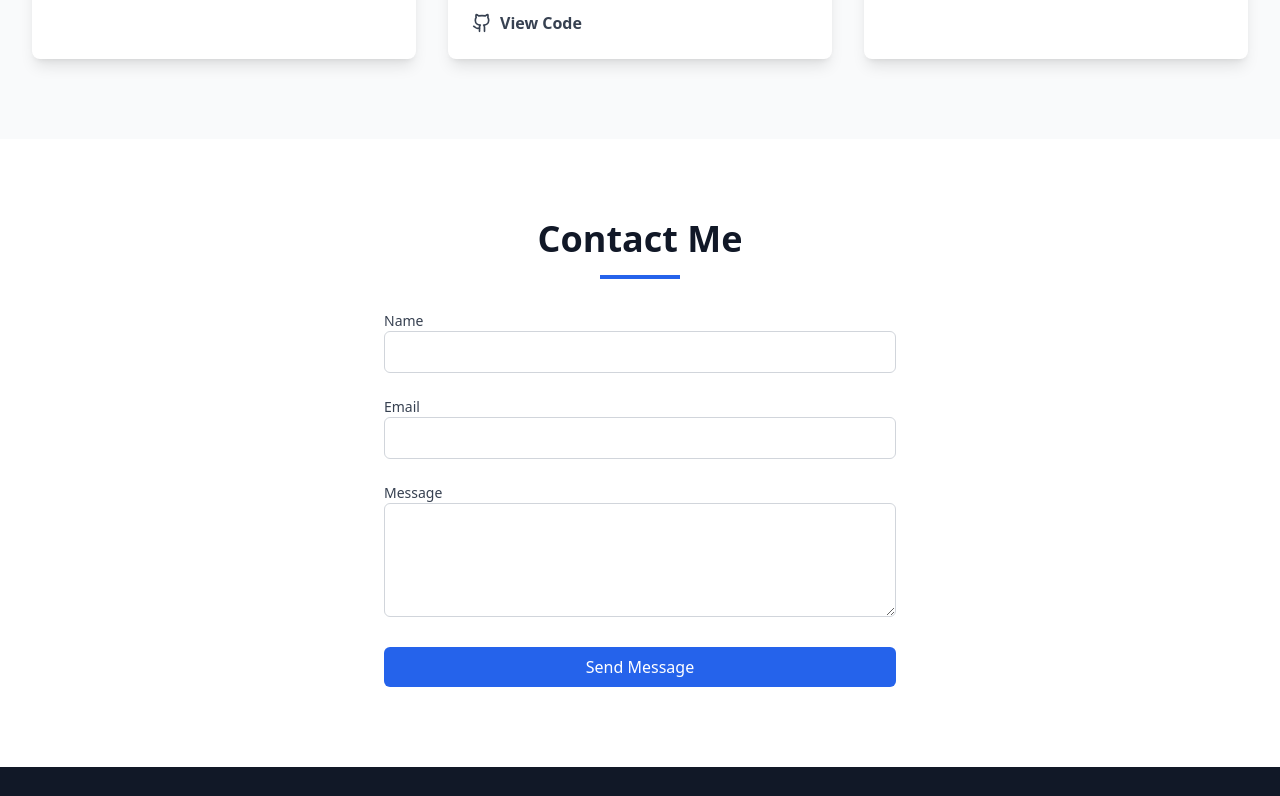
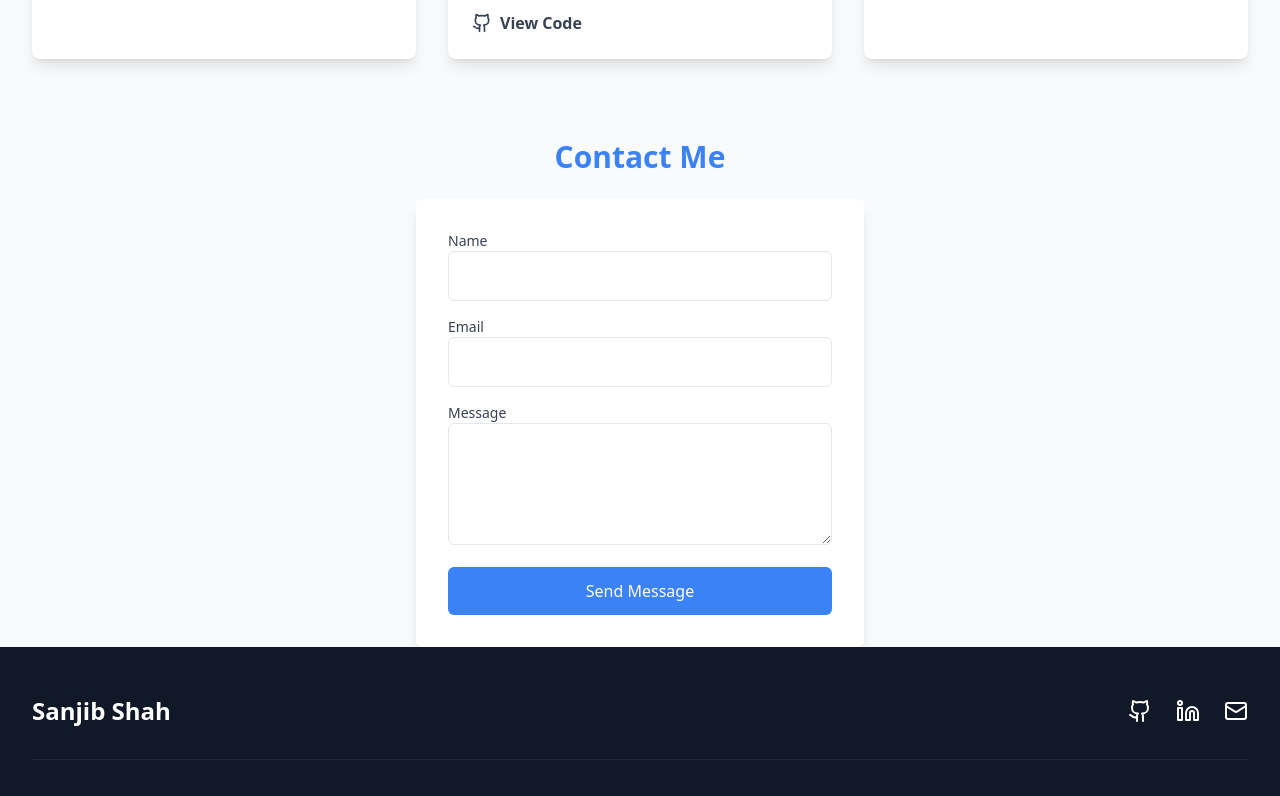
Before and after one commit to SanjibShah1/portfolio-website, a React (Vite) app: page / in a window 1280 px wide. Shown: the part 3540-4336 px from the top of the page. Built offline with nearby package versions, Linux system fonts and the light colour scheme.

Commit message:
modified12

```diff
--- a/src/components/Contact.tsx
+++ b/src/components/Contact.tsx
@@ -1,61 +1,65 @@
 import React, { useState } from 'react';
 import emailjs from 'emailjs-com';
-import toast from 'react-hot-toast';
 
-const Contact = () => {
+const ContactForm = () => {
+  // State variables to hold form data
   const [formData, setFormData] = useState({
     name: '',
     email: '',
     message: ''
   });
-  const [isSubmitting, setIsSubmitting] = useState(false);
 
-  // Handle input change
-  const handleInputChange = (e) => {
+  const [status, setStatus] = useState('');
+
+  // Handle form data change
+  const handleChange = (e) => {
     const { name, value } = e.target;
-    setFormData((prevData) => ({
-      ...prevData,
+    setFormData({
+      ...formData,
       [name]: value
-    }));
+    });
   };
 
   // Handle form submission
   const handleSubmit = (e) => {
     e.preventDefault();
-    setIsSubmitting(true);
 
-    // Send email using emailjs
+    const templateParams = {
+      from_name: formData.name,
+      from_email: formData.email,
+      message: formData.message
+    };
+
+    // Email.js service sending
     emailjs
-      .sendForm(
-        'service_mpeau16',  // Replace with your service ID
-        'template_g33pphx',  // Replace with your template ID
-        e.target,
-        'IZnv9ZStkrPrlpSVs'      // Replace with your user ID
+      .send(
+        'service_mpeau16',        // Replace with your service ID
+        'template_g33pphx',        // Replace with your template ID
+        templateParams,
+        'IZnv9ZStkrPrlpSVs'             // Replace with your user ID
       )
       .then(
         (response) => {
-          console.log('SUCCESS:', response);
-          toast.success('Message sent successfully!');
-          setFormData({ name: '', email: '', message: '' }); // Reset form
+          console.log('Success:', response);
+          setStatus('Message sent successfully!');
+          setFormData({
+            name: '',
+            email: '',
+            message: ''
+          });
         },
         (error) => {
-          console.error('ERROR:', error);
-          toast.error('Failed to send message. Please try again.');
+          console.log('Error:', error);
+          setStatus('Failed to send message. Please try again later.');
         }
-      )
-      .finally(() => {
-        setIsSubmitting(false);
-      });
+      );
   };
 
   return (
-    <section id="contact" className="py-20 bg-white">
-      <div className="max-w-7xl mx-auto px-4 sm:px-6 lg:px-8">
-        <h2 className="text-3xl md:text-4xl font-bold text-gray-900 text-center mb-4">Contact Me</h2>
-        <div className="w-20 h-1 bg-blue-600 mx-auto mb-8"></div>
-
-        <form onSubmit={handleSubmit} className="max-w-lg mx-auto space-y-6">
-          <div>
+    <div className="contact-form">
+      <h2 className="text-center text-3xl font-bold text-blue-500 mb-6">Contact Me</h2>
+      <form onSubmit={handleSubmit} className="max-w-md mx-auto bg-white p-8 rounded-md shadow-lg">
+        <div className="mb-4">
           <label htmlFor="name" className="block text-sm font-medium text-gray-700">
             Name
           </label>
@@ -63,14 +67,14 @@ const Contact = () => {
             type="text"
             id="name"
             name="name"
+            value={formData.name}
+            onChange={handleChange}
             required
-              value={formData.name}
-              onChange={handleInputChange}
-              className="w-full px-4 py-2 border border-gray-300 rounded-md focus:ring-blue-500 focus:border-blue-500"
+            className="w-full p-3 border rounded-md"
           />
         </div>
 
-          <div>
+        <div className="mb-4">
           <label htmlFor="email" className="block text-sm font-medium text-gray-700">
             Email
           </label>
@@ -78,39 +82,43 @@ const Contact = () => {
             type="email"
             id="email"
             name="email"
+            value={formData.email}
+            onChange={handleChange}
             required
-              value={formData.email}
-              onChange={handleInputChange}
-              className="w-full px-4 py-2 border border-gray-300 rounded-md focus:ring-blue-500 focus:border-blue-500"
+            className="w-full p-3 border rounded-md"
           />
         </div>
 
-          <div>
+        <div className="mb-4">
           <label htmlFor="message" className="block text-sm font-medium text-gray-700">
             Message
           </label>
           <textarea
             id="message"
             name="message"
+            value={formData.message}
+            onChange={handleChange}
+            required
+            className="w-full p-3 border rounded-md"
             rows="4"
-              required
-              value={formData.message}
-              onChange={handleInputChange}
-              className="w-full px-4 py-2 border border-gray-300 rounded-md focus:ring-blue-500 focus:border-blue-500"
-            />
+          ></textarea>
         </div>
 
         <button
           type="submit"
-            disabled={isSubmitting}
-            className="w-full bg-blue-600 text-white py-2 px-4 rounded-md hover:bg-blue-700 transition-colors disabled:opacity-50"
+          className="w-full bg-blue-500 text-white p-3 rounded-md hover:bg-blue-600 transition-all"
         >
-            {isSubmitting ? 'Sending...' : 'Send Message'}
+          Send Message
         </button>
+
+        {status && (
+          <div className="mt-4 text-center">
+            <p className="text-green-500">{status}</p>
+          </div>
+        )}
       </form>
     </div>
-    </section>
   );
 };
 
-export default Contact;
+export default ContactForm;
```
Lines whose indentation alone changed are shown as unchanged.
